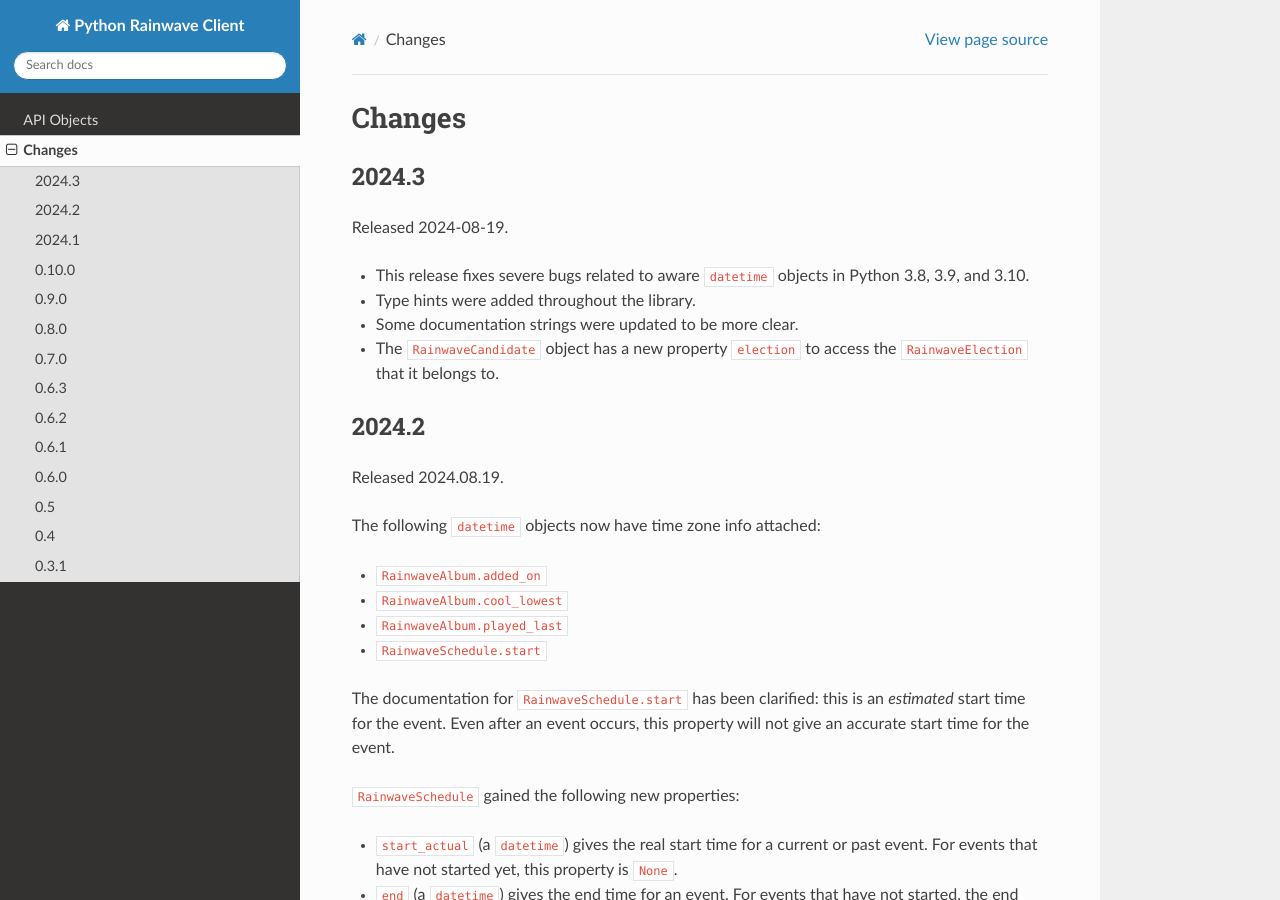
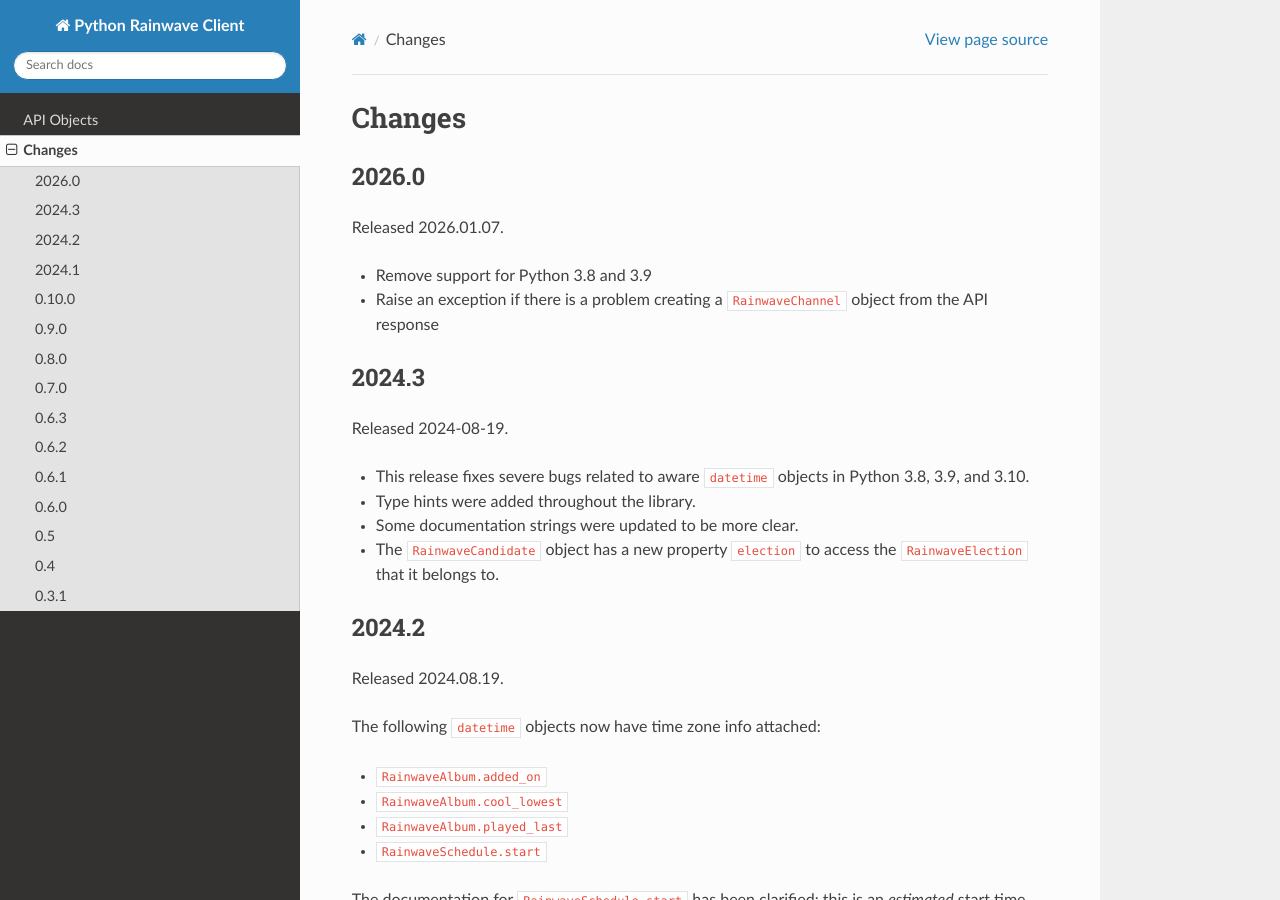
Before and after one commit to williamjacksn/python-rainwave-client, a Sphinx documentation site: the page built from docs/changes.rst, in a window 1280 px wide and 900 px high. Built offline with Sphinx 7.4.7 and the Read the Docs theme 3.1.0, drawn with Linux system fonts in a browser that asks for light colours.

Commit message:
Release 2026.0

```diff
--- a/docs/changes.rst
+++ b/docs/changes.rst
@@ -3,6 +3,14 @@
 =======
 Changes
 =======
+
+2026.0
+======
+
+Released 2026.01.07.
+
+* Remove support for Python 3.8 and 3.9
+* Raise an exception if there is a problem creating a ``RainwaveChannel`` object from the API response
 
 2024.3
 ======
--- a/pyproject.toml
+++ b/pyproject.toml
@@ -7,7 +7,7 @@
 
 [project]
 name = "python-rainwave-client"
-version = "2024.3"
+version = "2026.0"
 description = "Python client library for Rainwave"
 readme = "README.md"
 requires-python = ">=3.10"
```
Also changed, not shown: 1 other file.
